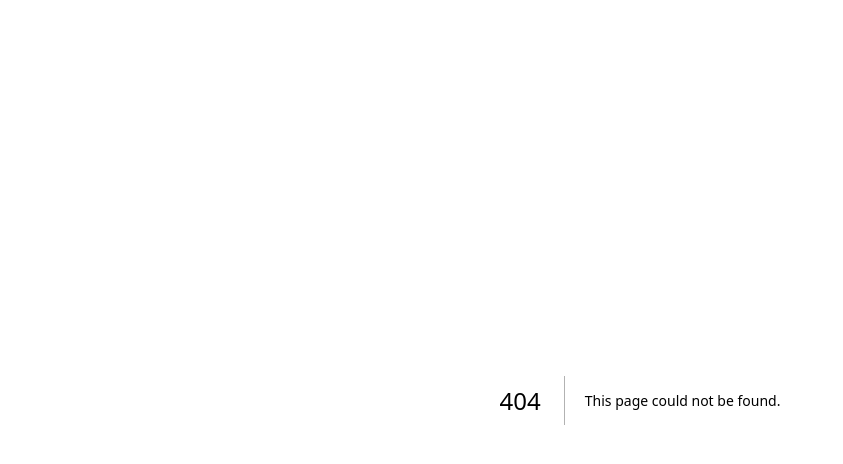
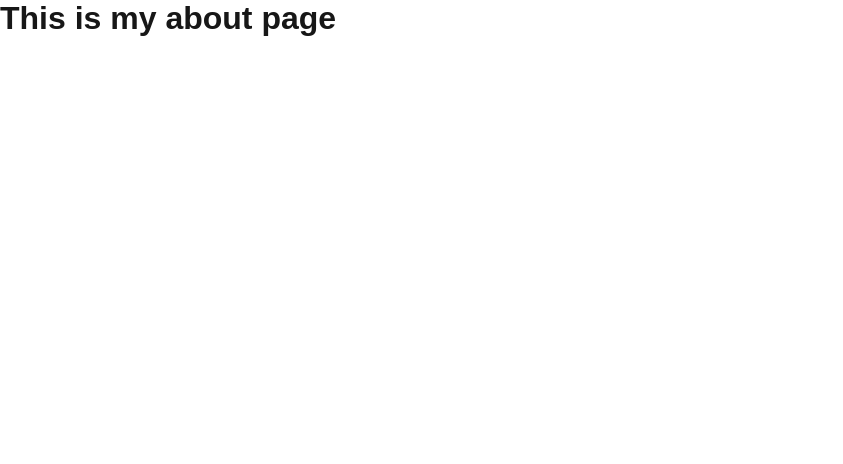
Before and after one commit to rohit6522/NextJSZero, a Next.js app: page /about in a window 1280 px wide. Before the commit this address had no page. Shown: the top 464 px of the page, without its empty margins (0-843 px from the left). Built offline with nearby package versions, Linux system fonts and the light colour scheme.

Commit message:
Link And Navigation

```diff
--- a/package.json
+++ b/package.json
@@ -1,5 +1,5 @@
 {
-  "name": "next",
+  "name": "next-js-zero",
   "version": "0.1.0",
   "private": true,
   "scripts": {
--- /dev/null
+++ b/src/app/about/page.js
@@ -0,0 +1,7 @@
+export default function About(){
+  return(
+    <div>
+      <h1>This is my about page</h1>
+    </div>
+  )
+}
--- a/src/app/page.js
+++ b/src/app/page.js
@@ -1,6 +1,8 @@
 "use client"
 import { useState } from "react";
 import styles from "./page.module.css";
+import Link from "next/link";
+
 
 export default function Home() {
 
@@ -14,7 +16,7 @@ export default function Home() {
     <main className={styles.main}>
       <h1>Events, Function and State & {name}</h1>
       <button onClick={()=>val()}>Click Me</button>
-
+      <Link href={"/login"}>Got to Login Page</Link>
     </main>
   );
 }
```
Also changed, not shown: src/app/login/page.js (added, +7 -0 lines).
